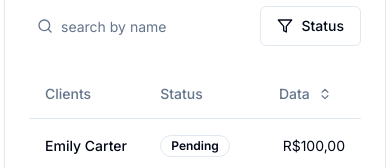
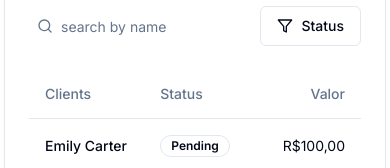
Before and after one commit to jessicasantosb/customer-orders-register, a Next.js app: page / in a window 390 px wide. Shown: the part 131-299 px from the top of the page. Built offline with nearby package versions, Linux system fonts and the light colour scheme.

Commit message:
style: add a table head and hide data head on mobile

```diff
--- a/src/components/orders-table.tsx
+++ b/src/components/orders-table.tsx
@@ -16,10 +16,11 @@ export function OrdersTable() {
         <TableRow>
           <TableHead>Clients</TableHead>
           <TableHead>Status</TableHead>
-          <TableHead className='flex items-center gap-2'>
+          <TableHead className='hidden md:flex items-center gap-2'>
             Data
             <ChevronsUpDown size={14} />
           </TableHead>
+          <TableHead className='text-right'>Valor</TableHead>
         </TableRow>
       </TableHeader>
 
```
